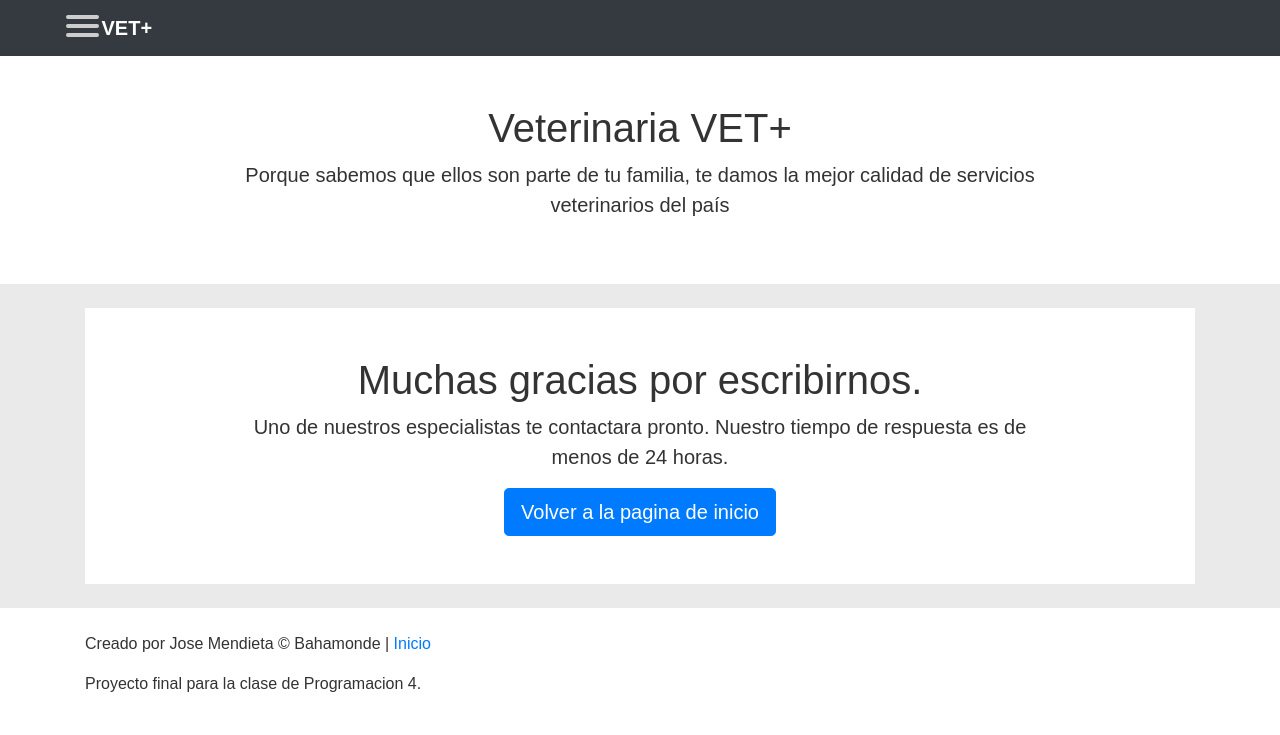
After one commit to hellprime/Proyecto, a PHP site: page /gracias in a window 1280 px wide. The commit adds this page. Shown: the top 735 px of the page. Run offline with PHP 8.4, Linux system fonts and the light colour scheme; some libraries are stand-ins or nearby versions.

Commit message:
Pagina de Gracias creada

```diff
--- /dev/null
+++ b/Views/gracias.php
@@ -0,0 +1,31 @@
+<!DOCTYPE html>
+<html>
+
+<head>
+    <?php require_once 'Views/head.php';?>
+</head>
+
+<body>
+    <?php require_once 'Views/header.php';?>
+
+    <div class="py-2" id="fullbody">
+        <div class="container">
+            <div class="text-center py-5 my-3 bg-white">
+                <div class="container">
+                    <div class="row justify-content-center">
+                        <div class="col-md-9">
+                            <h1>Muchas gracias por escribirnos.</h1>
+                            <p class="lead">Uno de nuestros especialistas te contactara pronto. Nuestro tiempo de
+                                respuesta es de menos de 24 horas.</p>
+                            <button onclick="location.href='index.php'" type="button"
+                                class="btn btn-primary btn-lg">Volver a la pagina de inicio</button>
+                        </div>
+                    </div>
+                </div>
+            </div>
+        </div>
+    </div>
+
+</body>
+
+</html>
--- a/Views/head.php
+++ b/Views/head.php
@@ -32,7 +32,6 @@ body {
 #menuToggle {
     display: block;
     position: relative;
-    top: 50px;
     left: 50px;
 
     z-index: 1;
@@ -102,8 +101,7 @@ body {
 }
 
 /*
- * Transform all the slices of hamburger
- * into a crossmark.
+ * Change hamburger color when menu os open
  */
 #menuToggle input:checked~span {
     opacity: 1;
@@ -117,11 +115,11 @@ body {
 #menu {
     position: absolute;
     width: 300px;
-    margin: -100px 0 0 -50px;
+    margin: -100px 0 0 -70px;
     padding: 50px;
     padding-top: 125px;
 
-    background: #ededed;
+    background: white;
     list-style-type: none;
     -webkit-font-smoothing: antialiased;
 
--- a/Views/header.php
+++ b/Views/header.php
@@ -1,8 +1,10 @@
 <div class="navbar navbar-dark bg-dark">
+<?php require_once 'Views/menu.php';?>
     <div class="container">
         <a href="#" class="navbar-brand d-flex align-items-center"><strong>VET+</strong></a>
     </div>
 </div>
+
 <div class="text-center py-5">
     <div class="container">
         <div class="row justify-content-center">
--- a/Views/menu.php
+++ b/Views/menu.php
@@ -17,20 +17,11 @@
             <a href="index.php">
                 <li>Inicio</li>
             </a>
-            <a href="#ProductosEnlatados">
-                <li>- Productos Enlatados</li>
-            </a>
-            <a href="#Servicios">
-                <li>- Servicios</li>
-            </a>
-            <a href="#QuienesSomos">
-                <li>- Quienes Somos</li>
-            </a>
             <a href="productos.php">
-                <li>Administrar Productos</li>
+                <li>Tienda</li>
             </a>
             <a href="tienda.php">
-                <li>Tienda</li>
+                <li>Panel Administrativo</li>
             </a>
             <a href="carrito.php">
                 <li><b>Carrito</b></li>
--- a/config.php
+++ b/config.php
@@ -2,5 +2,5 @@
 define('DB_HOST', '127.0.0.1');
 define('DB_USER', 'root');
 define('DB_PASS', '');
-define('DB_NAME', 'productos');
+define('DB_NAME', 'servicios');
 define('DB_SOCKET', '/Applications/MAMP/tmp/mysql/mysql.sock');
--- /dev/null
+++ b/gracias.php
@@ -0,0 +1,29 @@
+<!DOCTYPE html>
+<html lang="en" class=" -webkit-">
+
+<head>
+    <meta charset="UTF-8">
+    <title>VET+ Sistema de contacto y soporte</title>
+    <?php include 'Views/head.php';?>
+</head>
+
+<body>
+    <?php require_once "Views/header.php";?>
+    <?php
+        if ($_GET) {
+            require_once 'Controllers/' . $_GET['c'] . '.php';
+        } else {
+            require_once "Views/gracias.php";
+        }
+    ?>
+
+<footer class="py-4">
+    <div class="container">
+        <p>Creado por Jose Mendieta © Bahamonde | <a href="index.php">Inicio</a></p>
+        <p>Proyecto final para la clase de Programacion 4.</p>
+    </div>
+</footer>
+
+</body>
+
+</html>
```
